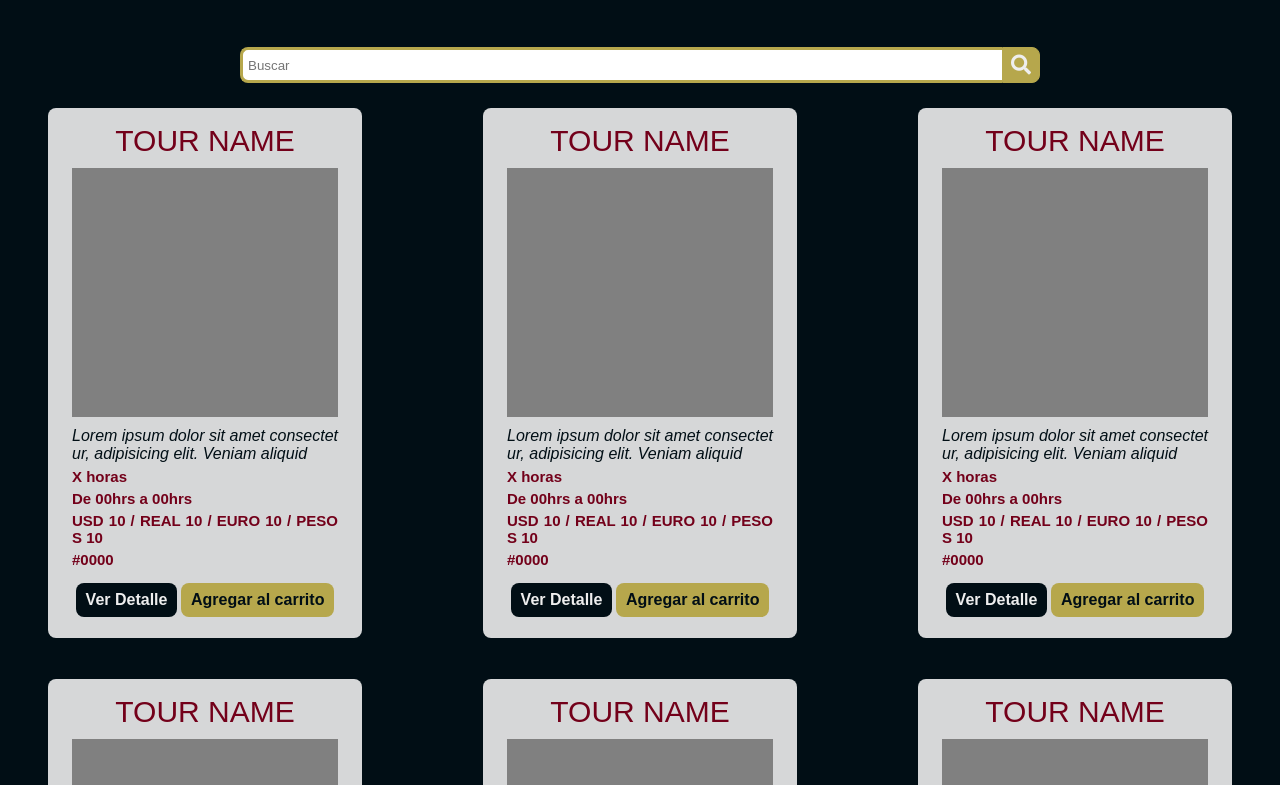
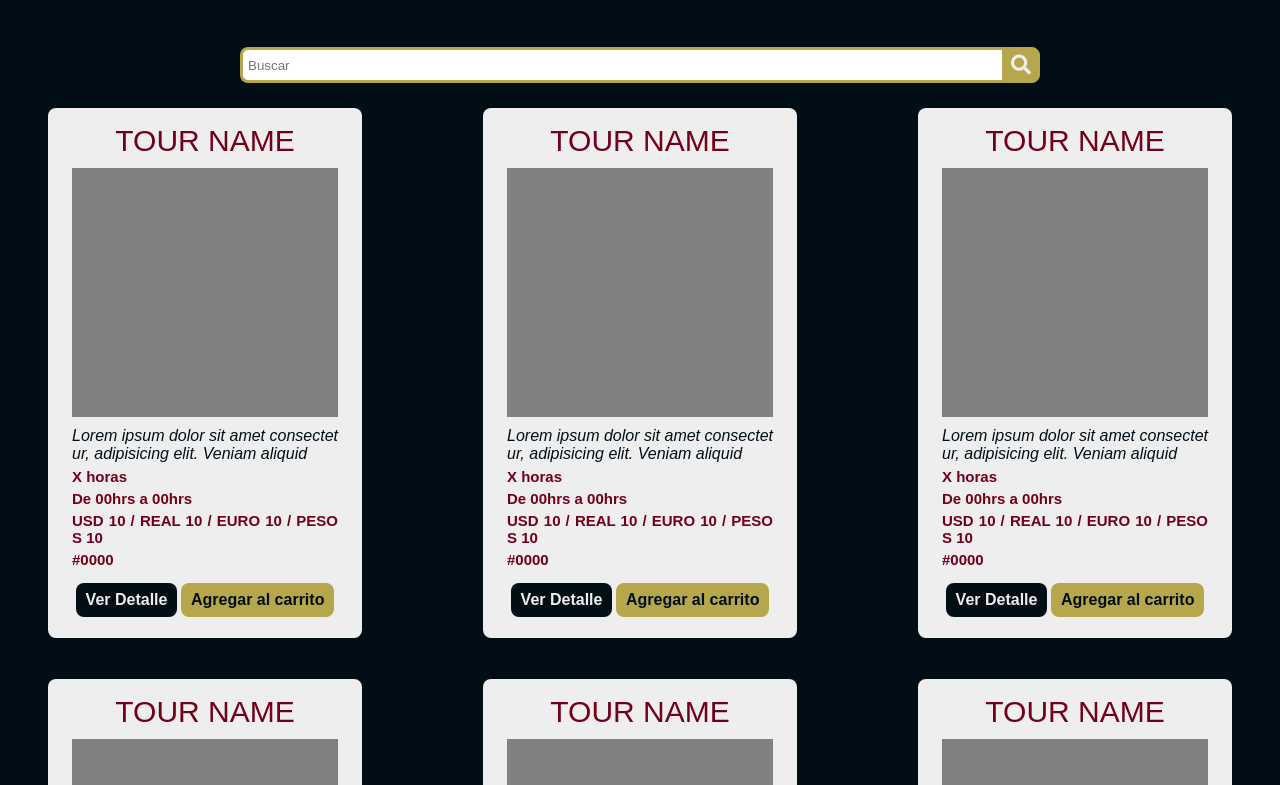
Before and after one commit to alonsomacarena/tripba, a plain HTML site: page index.html in a window 1280 px wide. Shown: the part 735-1520 px from the top of the page. Drawn offline with Linux system fonts and the light colour scheme; a web font is replaced by a local one.

Commit message:
card bg new

```diff
--- a/styles.css
+++ b/styles.css
@@ -177,7 +177,7 @@ article{
     padding: 1em 1.5em;
     box-sizing: border-box;
     height: 530px;
-    background-color: rgba(238, 238, 238,0.9);
+    background-color:#eeeeee;
     border-radius: 8px;
 }
 .tourTitle{
```
